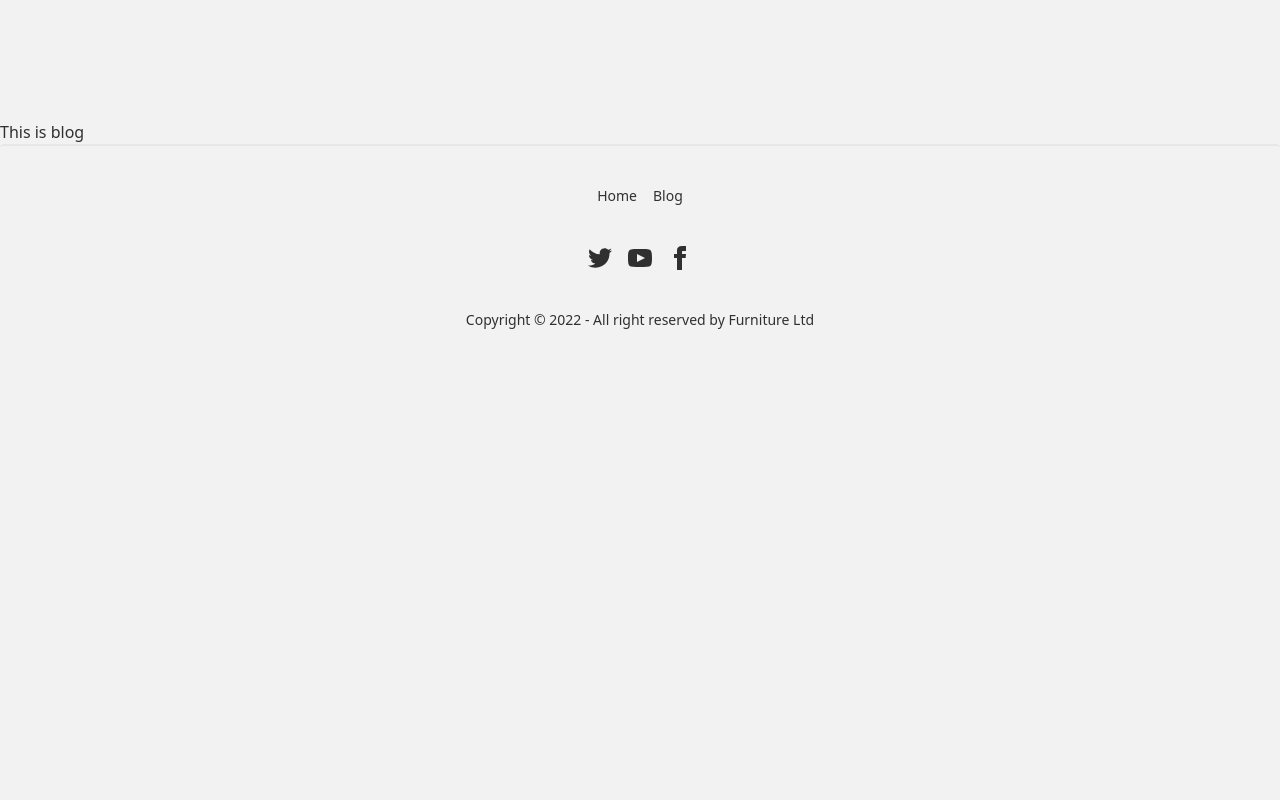
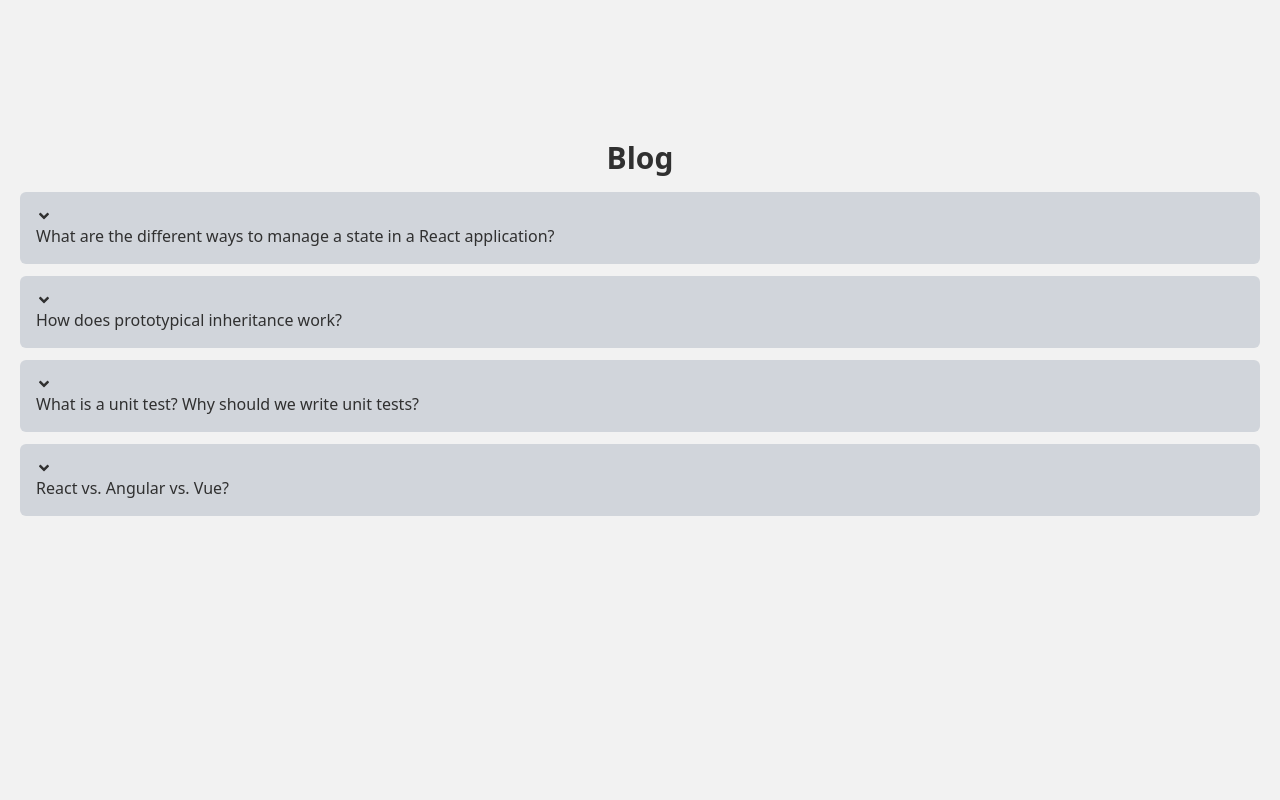
Before and after one commit to imtiajul-islam-d/furniture, a React (Create React App) app: page /blog in a window 1280 px wide. Shown: the part 680-1480 px from the top of the page. Before the commit the page ends 1050 px from the top, so only its background shows below. Built offline with nearby package versions, Linux system fonts and the light colour scheme; no server answers.

Commit message:
all the functionality added

```diff
--- a/src/Pages/Blog/Blog.js
+++ b/src/Pages/Blog/Blog.js
@@ -1,11 +1,87 @@
-import React from 'react';
+import React from "react";
+import { FaAngleDown } from "react-icons/fa";
 
 const Blog = () => {
-    return (
-        <div>
-            This is blog
+  return (
+    <div className="min-h-[90vh] container mx-auto p-5">
+      <h2 className="text-center text-3xl font-bold mb-4">Blog</h2>
+      <div>
+        <div className="collapse rounded-md bg-gray-300 my-3">
+          <input type="checkbox" className="peer" />
+          <div className="collapse-title ">
+            <FaAngleDown></FaAngleDown> What are the different ways to manage a
+            state in a React application?
+          </div>
+          <div className="collapse-content">
+            <p>
+              In react application, to keeping track of your data how it
+              changes, you have to use "React-State".
+              <br /> There are several ways to manage state in react. Some of
+              them are in the following:
+              <p>
+                <strong>Hooks:</strong> Hooks is a tool that keep tracking of
+                you r props, when it changes you get that changes without
+                running any extra function
+              </p>
+              <p>
+                <strong>React Context API:</strong> React Context allows us to
+                share our state across the component more easily.
+              </p>
+              <p>
+                <strong>Apollo Link State:</strong> Apollo link state allow you
+                to store your local data inside the Apollo cache alongside your
+                remote data
+              </p>
+            </p>
+          </div>
         </div>
-    );
+        <div className="collapse rounded-md bg-gray-300 my-3">
+          <input type="checkbox" className="peer" />
+          <div className="collapse-title ">
+            <FaAngleDown></FaAngleDown> How does prototypical inheritance work?
+          </div>
+          <div className="collapse-content">
+            <p>
+              In javaScript object can inherit properties of another object. The
+              object where the properties are inherited is called prototype.
+            </p>
+          </div>
+        </div>
+        <div className="collapse rounded-md bg-gray-300 my-3">
+          <input type="checkbox" className="peer" />
+          <div className="collapse-title ">
+            <FaAngleDown></FaAngleDown> What is a unit test? Why should we write
+            unit tests?
+          </div>
+          <div className="collapse-content">
+            <p>
+              The main objective of unit testing is to isolate written code to
+              test and determine if it works as intended. Unit testing is an
+              important step in the development process, because if done
+              correctly, it can help detect early flaws in code which may be
+              more difficult to find in later testing stages.
+            </p>
+          </div>
+        </div>
+        <div className="collapse rounded-md bg-gray-300 my-3">
+          <input type="checkbox" className="peer" />
+          <div className="collapse-title ">
+            <FaAngleDown></FaAngleDown> React vs. Angular vs. Vue?
+          </div>
+          <div className="collapse-content">
+            <p>
+              Lorem ipsum dolor sit amet consectetur adipisicing elit. Odio eos
+              alias ab voluptate tempora vitae, tenetur accusamus ipsum rem
+              molestiae neque a ullam nobis fuga cumque! Qui sit quae harum
+              dolores libero odit nostrum quo, explicabo expedita doloremque
+              mollitia officia laudantium corporis? Porro illo odit, pariatur
+              dolorum alias adipisci necessitatibus!
+            </p>
+          </div>
+        </div>
+      </div>
+    </div>
+  );
 };
 
 export default Blog;
--- a/src/Pages/CategoryProducts/CategoryProducts.js
+++ b/src/Pages/CategoryProducts/CategoryProducts.js
@@ -64,8 +64,8 @@ const CategoryProducts = () => {
           <h2 className="text-3xl font-bold">PRODUCTS</h2>
         </div>
         <div className="grid grid-cols-1 gap-x-4 gap-y-8 md:grid-cols-2 lg:grid-cols-3">
-          {products.length === 0 && (
-            <p className="h-screen">No product added</p>
+          {products?.length === 0 && (
+            <p className="min-h-[85vh]">No product added</p>
           )}
           {products?.map((product) => {
             return (
--- a/src/Pages/SellerDashboard/MyProducts.js
+++ b/src/Pages/SellerDashboard/MyProducts.js
@@ -111,7 +111,7 @@ const MyProducts = () => {
                 <td>{product?.sold ? "Sold" : "available"}</td>
                 <td>{`$${product?.originalPrice}`}</td>
                 <td>{`$${product?.resalePrice}`}</td>
-                {!product?.sold && !product.ad ? (
+                {!product?.sold && !product?.ad ? (
                   <td>
                     <button
                       onClick={() => handleStatusUpdate(product._id)}
@@ -121,7 +121,7 @@ const MyProducts = () => {
                     </button>
                   </td>
                 ) : (
-                  <td></td>
+                  <td>added to advertise</td>
                 )}
                 <th>
                   <button
--- a/src/Pages/UserDashboard/MyOrders.js
+++ b/src/Pages/UserDashboard/MyOrders.js
@@ -9,11 +9,14 @@ const MyOrders = () => {
   const { isLoading, data: myProducts } = useQuery({
     queryKey: ["myProducts", user?.email],
     queryFn: () =>
-      fetch(`https://server-side-livid.vercel.app/product/bookings?email=${user?.email}`, {
-        headers: {
-          authorization: `bearer ${localStorage.getItem("furniture")}`,
-        },
-      })
+      fetch(
+        `https://server-side-livid.vercel.app/product/bookings?email=${user?.email}`,
+        {
+          headers: {
+            authorization: `bearer ${localStorage.getItem("furniture")}`,
+          },
+        }
+      )
         .then((res) => res.json())
         .then((result) => {
           return result;
@@ -70,9 +73,20 @@ const MyOrders = () => {
                   </th>
                 ) : (
                   <th>
-                    <Link to={`/user/payment/${product?.productId}`}>
-                      <button className="btn btn-primary">Pay</button>
-                    </Link>
+                    <>
+                      {product?.sold ? (
+                        <Link disabled className="btn btn-primary">
+                          Paid
+                        </Link>
+                      ) : (
+                        <Link
+                          to={`/user/payment/${product?.productId}`}
+                          className="btn btn-primary"
+                        >
+                          Pay
+                        </Link>
+                      )}
+                    </>
                   </th>
                 )}
               </tr>
--- a/src/Pages/UserDashboard/Payment/Payment.js
+++ b/src/Pages/UserDashboard/Payment/Payment.js
@@ -1,13 +1,31 @@
 import React from "react";
-import { useLoaderData, useNavigation } from "react-router-dom";
+import toast from "react-hot-toast";
+import { Link, useLoaderData, useNavigate, useNavigation } from "react-router-dom";
 import Loader from "../../../components/Loader/Loader";
 
 const Payment = () => {
   const navigation = useNavigation();
+  const navigate = useNavigate()
   const product = useLoaderData();
   if (navigation.state === "loading") {
     return <Loader></Loader>;
   }
+  const pay = (id) => {
+    fetch(`http://localhost:5000/product/pay?id=${id}`, {
+      method: "PATCH",
+      headers: {
+        authorization: `bearer ${localStorage.getItem("furniture")}`,
+      },
+    })
+      .then((res) => res.json())
+      .then((data) => {
+        if (data.modifiedCount > 0) {
+          console.log(data);
+          toast.success("Congratulation you have purchased successfully!!");
+          navigate('/user')
+        }
+      });
+  };
   return (
     <section className="p-6 dark:bg-gray-800 dark:text-gray-50">
       <form
@@ -53,7 +71,9 @@ const Payment = () => {
               <input
                 id="email"
                 type="email"
-                defaultValue={product?.sellerEmail? product?.sellerEmail : 'NOT AVAILABLE'}
+                defaultValue={
+                  product?.sellerEmail ? product?.sellerEmail : "NOT AVAILABLE"
+                }
                 disabled
                 className="w-full rounded-md focus:ring focus:ring-opacity-75 focus:ring-violet-400 dark:border-gray-700 dark:text-gray-900"
               />
@@ -65,7 +85,11 @@ const Payment = () => {
               <input
                 id="mobile"
                 type="text"
-                defaultValue={product?.sellerMobile? product?.sellerMobile : 'NOT AVAILABLE'}
+                defaultValue={
+                  product?.sellerMobile
+                    ? product?.sellerMobile
+                    : "NOT AVAILABLE"
+                }
                 disabled
                 className="w-full rounded-md focus:ring focus:ring-opacity-75 focus:ring-violet-400 dark:border-gray-700 dark:text-gray-900"
               />
@@ -79,18 +103,18 @@ const Payment = () => {
                 type="text"
                 placeholder=""
                 disabled
-                defaultValue={product?.sellerLocation ? product?.sellerLocation : "NOT AVAILABLE"}
+                defaultValue={
+                  product?.sellerLocation
+                    ? product?.sellerLocation
+                    : "NOT AVAILABLE"
+                }
                 className="w-full rounded-md focus:ring focus:ring-opacity-75 focus:ring-violet-400 dark:border-gray-700 dark:text-gray-900"
               />
             </div>
           </div>
-        </fieldset>
-        <fieldset className="grid grid-cols-4 gap-6 p-6 rounded-md shadow-sm dark:bg-gray-900">
-          <div className="space-y-2 col-span-full lg:col-span-1">
-            <p className="font-medium">Profile</p>
-            <p className="text-xs">Adipisci fuga autem eum!</p>
-          </div>
-
+          <Link>
+            <button onClick={() => pay(product?.productId)} className="btn btn-primary">Pay</button>
+          </Link>
         </fieldset>
       </form>
     </section>
```
